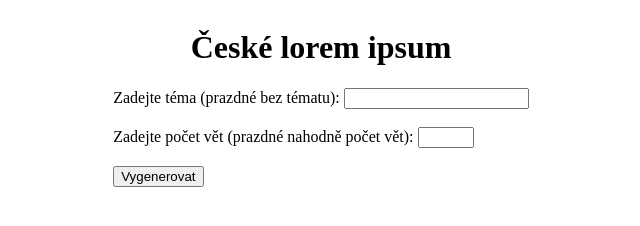
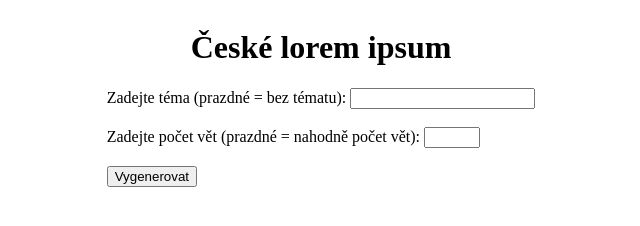
Before and after one commit to CrazyCatCZ/api-skolni-projekt, a website: page static/index.html in a window 1280 px wide. Shown: the whole page, without its empty margins (319-959 px from the left). Drawn offline with Linux system fonts and the light colour scheme.

```diff
--- a/static/index.html
+++ b/static/index.html
@@ -12,11 +12,11 @@
     <div class="main-container">
       <h1>České lorem ipsum</h1>
       <form id="form">
-        <label for="">Zadejte téma (prazdné bez tématu): </label>
+        <label for="">Zadejte téma (prazdné = bez tématu): </label>
         <input id="inputTheme" type="text" />
         <br />
         <br />
-        <label for="">Zadejte počet vět (prazdné nahodně počet vět): </label>
+        <label for="">Zadejte počet vět (prazdné = nahodně počet vět): </label>
         <input id="inputSentences" type="number" min="0" max="30" />
         <br />
         <br />
```
Also changed, not shown: 1 other file.
